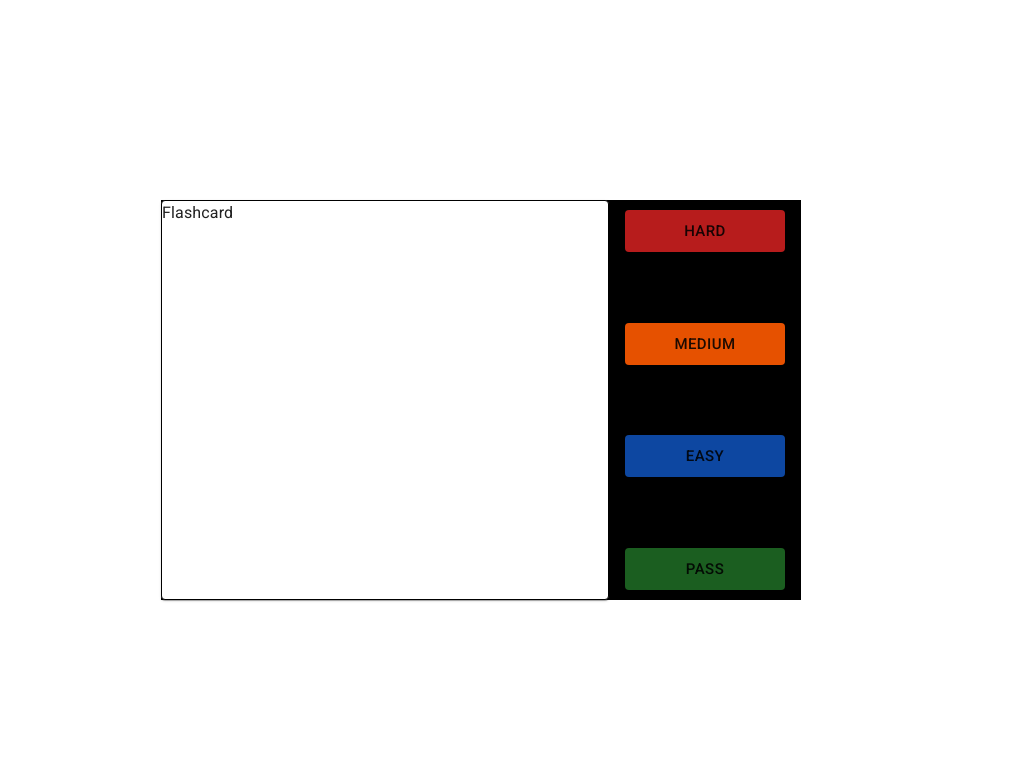
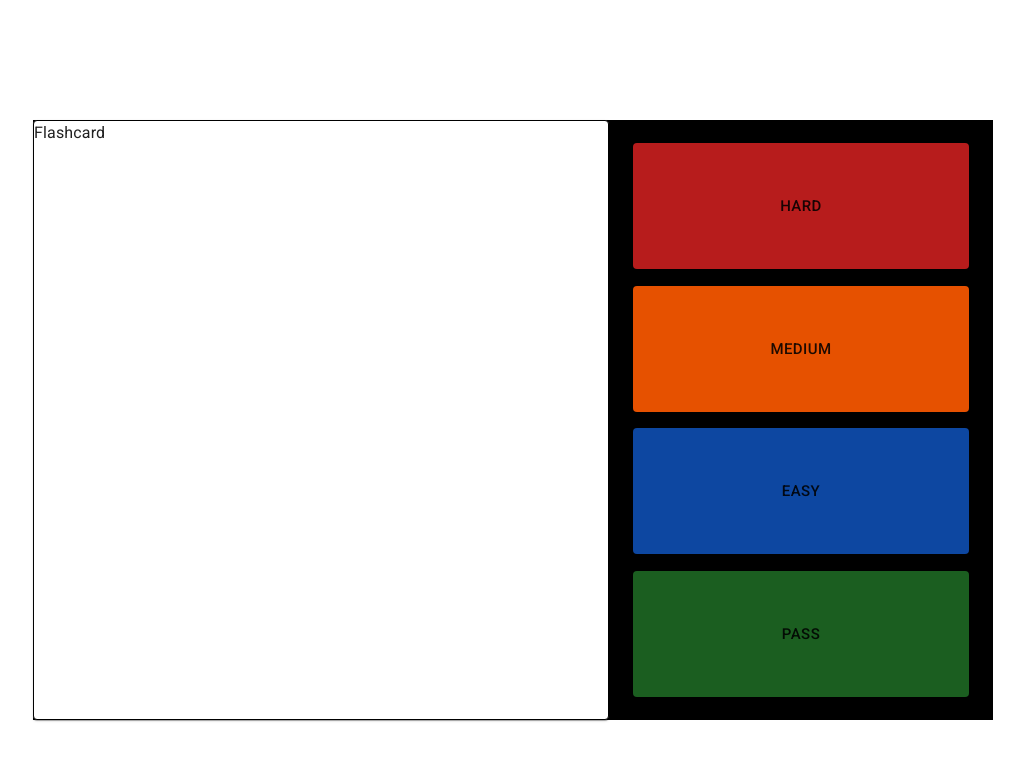
Before and after one commit to munrhalls/Ylon-Flashcards, a React (Create React App) app: page / in a window 1280 px wide. Shown: the top 760 px of the page, without its empty margins (159-1183 px from the left). Built offline with nearby package versions, Linux system fonts and the light colour scheme.

Commit message:
color btns

```diff
--- a/src/components/Flashcard.jsx
+++ b/src/components/Flashcard.jsx
@@ -28,8 +28,8 @@ const useStyles = makeStyles((themes) => {
       height: "100%",
       width: "100%",
       display: "grid",
-      gridTemplateColumns: "25% 50% 75%",
-      gridTemplateRows: "25% 50% 75%",
+      gridTemplateColumns: "15% 75% 90%",
+      gridTemplateRows: "15% 75% 90%",
     },
     flashcardCell: {
       gridColumnStart: "2",
@@ -47,7 +47,7 @@ const useStyles = makeStyles((themes) => {
       cursor: "pointer",
       border: "1px solid #000",
       height: "100%",
-      width: "70%",
+      width: "60%",
       position: "absolute",
       left: "0",
     },
@@ -55,36 +55,44 @@ const useStyles = makeStyles((themes) => {
       cursor: "pointer",
       border: "1px solid #000",
       height: "100%",
-      width: "70%",
+      width: "60%",
       webkitBackfaceVisibility: "hidden",
       backfaceVisibility: "hidden",
     },
     buttonsCol: {
       height: "95%",
-      width: "25%",
+      width: "35%",
       zIndex: "2",
       display: "flex",
       flexDirection: "column",
+      alignItems: "space-between",
       justifyContent: "space-between",
+
       position: "absolute",
+      margin: "auto 0",
       top: "2.5%",
       bottom: "2.5%",
       right: "2.5%",
     },
-    button: {
-      textAlign: "left",
-    },
     hard: {
       backgroundColor: red[900],
+      flex: "1",
+      margin: "2.5% 0",
     },
     medium: {
       backgroundColor: orange[900],
+      flex: "1",
+      margin: "2.5% 0",
     },
     easy: {
       backgroundColor: blue[900],
+      flex: "1",
+      margin: "2.5% 0",
     },
     pass: {
       backgroundColor: green[900],
+      flex: "1",
+      margin: "2.5% 0",
     },
   };
 });
```
